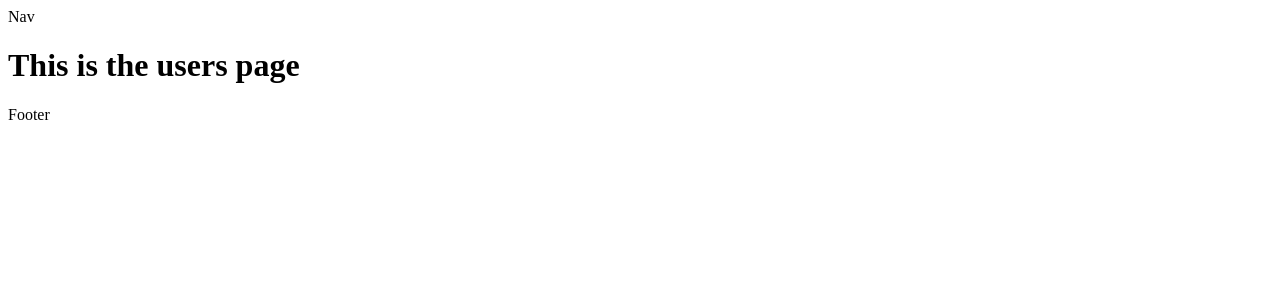
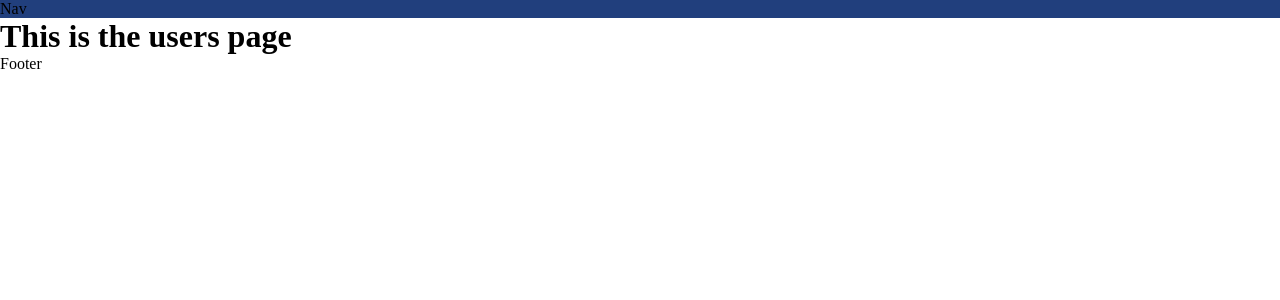
Before and after one commit to michael-peter/lendsqr-fe-test, a React (Vite) app: page /users in a window 1280 px wide. Shown: the top 300 px of the page. Built offline with nearby package versions, Linux system fonts and the light colour scheme.

Commit message:
feat: design system in scss

```diff
--- a/src/assets/styles/globals.scss
+++ b/src/assets/styles/globals.scss
@@ -1 +1,53 @@
-$primary: red
+:root {
+  // palette
+  --primary-main: rgba(33, 63, 125, 1);
+  --primary-neutral: rgba(33, 63, 125, 0.1);
+  --secondary-main: rgba(57, 205, 204, 1);
+  --secondary-neutral: rgba(57, 205, 204, 0.06);
+
+  --blue-main: rgba(87, 24, 255, 1);
+  --blue-neutral: rgba(87, 24, 255, 0.1);
+  --purple-main: rgba(223, 24, 255, 1);
+  --purple-neutral: rgba(223, 24, 255, 0.1);
+  --crimson-main: rgba(245, 95, 68, 1);
+  --crimson-neutral: rgba(245, 95, 68, 0.1);
+  --red-main: rgba(228, 3, 59, 1);
+  --red-neutral: rgba(228, 3, 59, 0.1);
+  --yellow-main: rgba(233, 178, 0, 1);
+  --yellow-neutral: rgba(233, 178, 0, 0.1);
+  --green-main: rgba(57, 205, 98, 1);
+  --green-neutral: rgba(57, 205, 98, 0.1);
+
+  --background-default: rgba(251, 251, 251, 1);
+  --background-paper: rgba(255, 255, 255, 1);
+
+  // spacing
+  --space: 2px;
+  --space-2: 4px;
+  --space-3: 6px;
+  --space-4: 8px;
+  --space-5: 10px;
+  --space-6: 12px;
+  --space-7: 14px;
+  --space-8: 16px;
+  --space-9: 18px;
+  --space-10: 20px;
+  --space-11: 22px;
+  --space-12: 24px;
+  --space-13: 26px;
+  --space-14: 28px;
+  --space-15: 30px;
+  --space-16: 32px;
+  --space-17: 34px;
+  --space-18: 36px;
+  --space-19: 38px;
+  --space-20: 40px;
+}
+
+*,
+*:before,
+*:after {
+  margin: 0;
+  padding: 0;
+  box-sizing: border-box;
+}
--- a/src/components/layouts/nav/Nav.tsx
+++ b/src/components/layouts/nav/Nav.tsx
@@ -1,3 +1,5 @@
+import classes from "./nav.module.scss";
+
 export function Nav() {
-  return <nav>Nav</nav>;
+  return <nav className={classes.wrapper}>Nav</nav>;
 }
--- /dev/null
+++ b/src/components/layouts/nav/nav.module.scss
@@ -0,0 +1,3 @@
+.wrapper {
+  background-color: var(--primary-main);
+}
```
